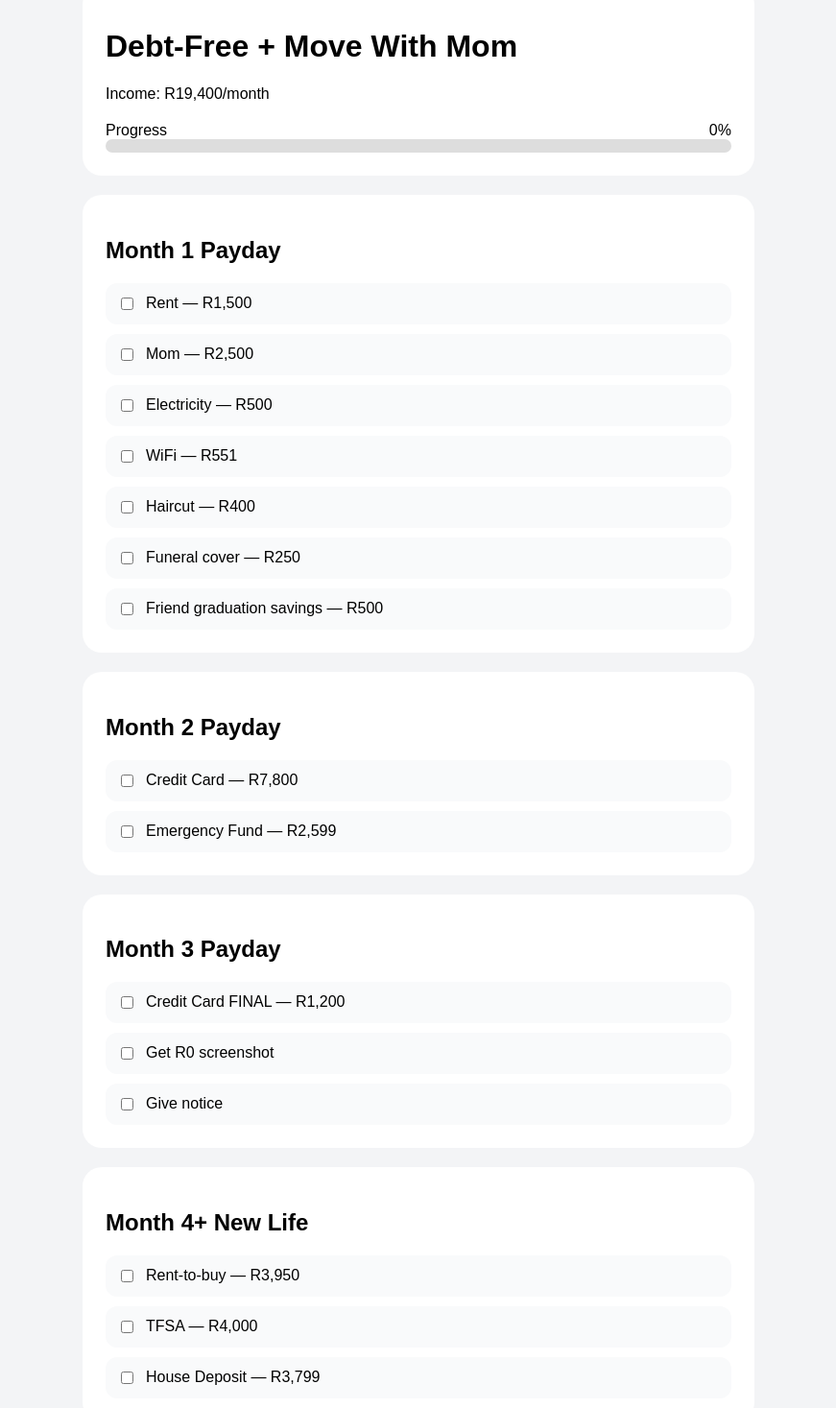
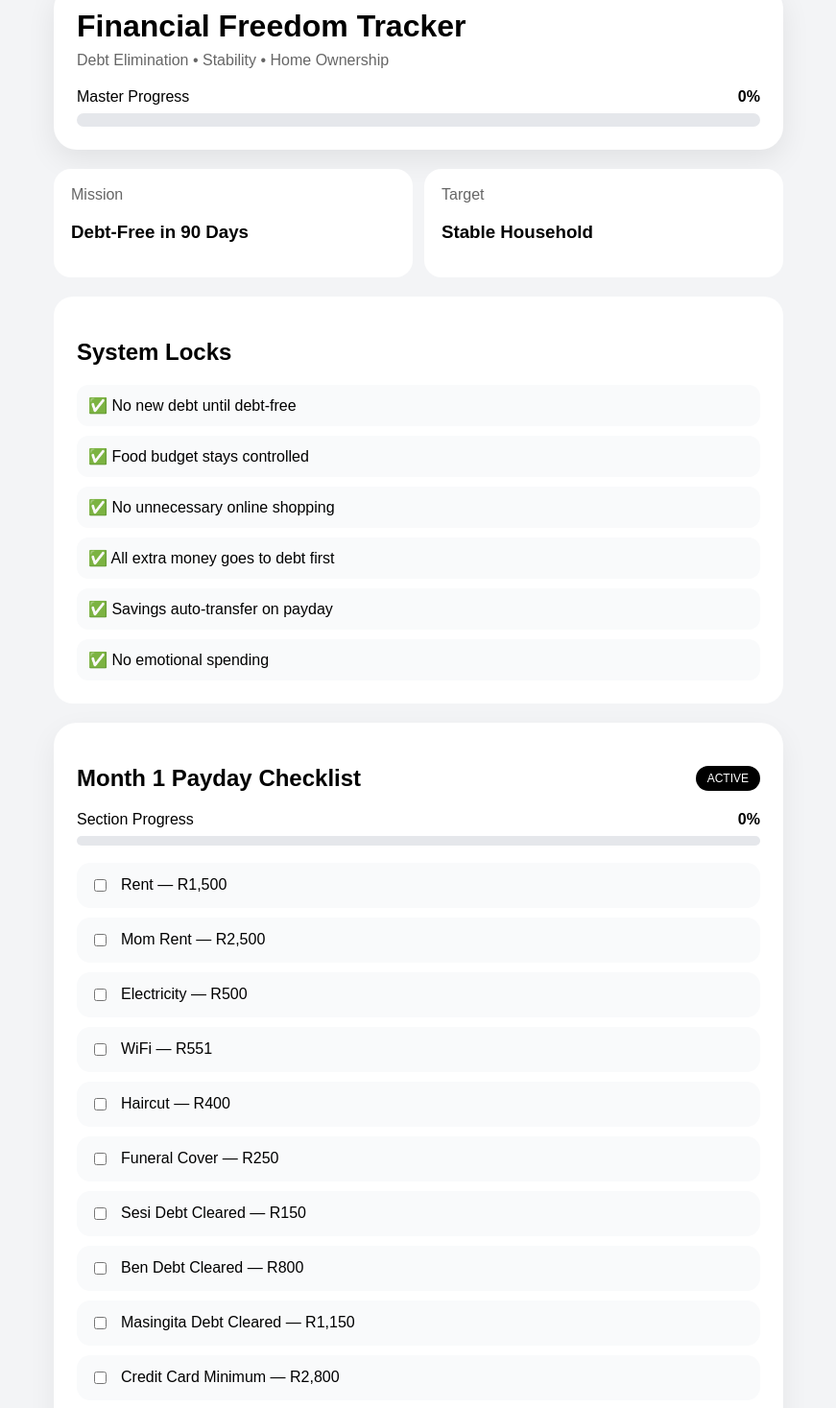
Before and after one commit to IamIssa/debt-tracker, a Next.js app: page / in a window 1280 px wide. Shown: the part 43-1510 px from the top of the page at 96% size, without its empty margins (204-1075 px from the left). Built offline with nearby package versions, Linux system fonts and the light colour scheme.

Commit message:
Update index.js

```diff
--- a/pages/index.js
+++ b/pages/index.js
@@ -1,48 +1,64 @@
 import { useEffect, useMemo, useState } from 'react';
 
-export default function DebtTracker() {
-  const storageKey = 'debt-tracker-progress';
+export default function FinancialFreedomTracker() {
+  const storageKey = 'financial-freedom-tracker';
 
   const sections = [
     {
-      title: 'Month 1 Payday',
+      title: 'Month 1 Payday Checklist',
       items: [
         'Rent — R1,500',
-        'Mom — R2,500',
+        'Mom Rent — R2,500',
         'Electricity — R500',
         'WiFi — R551',
         'Haircut — R400',
-        'Funeral cover — R250',
-        'Friend graduation savings — R500',
+        'Funeral Cover — R250',
+        'Sesi Debt Cleared — R150',
+        'Ben Debt Cleared — R800',
+        'Masingita Debt Cleared — R1,150',
+        'Credit Card Minimum — R2,800',
+        'Credit Card Extra — R5,000',
+        'Emergency Fund — R1,799',
+        'Save Proof Screenshots',
+        'Verify Bank Balance',
       ],
     },
     {
-      title: 'Month 2 Payday',
+      title: 'Month 2 Payday Checklist',
       items: [
-        'Credit Card — R7,800',
-        'Emergency Fund — R2,599',
+        'All Bills Paid',
+        'Credit Card Payment — R7,800',
+        'Emergency Fund Contribution',
+        'Keep Buffer Untouched',
+        'Verify Credit Card Balance',
       ],
     },
     {
-      title: 'Month 3 Payday',
+      title: 'Month 3 Payday Checklist',
       items: [
-        'Credit Card FINAL — R1,200',
-        'Get R0 screenshot',
-        'Give notice',
+        'Final Credit Card Payment',
+        'Get R0 Debt Screenshot',
+        'Emergency Fund Boost',
+        'Give Notice',
+        'Confirm 2-Person Move',
+        'Complete Debt-Free Status',
       ],
     },
     {
-      title: 'Month 4+ New Life',
+      title: 'Month 4+ Financial Stability',
       items: [
-        'Rent-to-buy — R3,950',
-        'TFSA — R4,000',
-        'House Deposit — R3,799',
+        'Rent-to-buy Payment',
+        'Food Budget Managed',
+        'Transport Budget Managed',
+        'Emergency Fund Savings',
+        'TFSA Investment',
+        'House Deposit Savings',
+        'Auto Debit Savings Active',
       ],
     },
   ];
 
   const allItems = sections.flatMap((s) => s.items);
-
   const [checked, setChecked] = useState({});
 
   useEffect(() => {
@@ -73,64 +89,177 @@ export default function DebtTracker() {
     <div
       style={{
         padding: '20px',
-        fontFamily: 'Arial',
         background: '#f3f4f6',
         minHeight: '100vh',
+        fontFamily: 'Arial, sans-serif',
       }}
     >
-      <div style={{ maxWidth: '700px', margin: '0 auto' }}>
+      <div style={{ maxWidth: '760px', margin: '0 auto' }}>
         <div
           style={{
             background: 'white',
+            borderRadius: '24px',
             padding: '24px',
-            borderRadius: '20px',
             marginBottom: '20px',
+            boxShadow: '0 10px 30px rgba(0,0,0,0.08)',
           }}
         >
-          <h1>Debt-Free + Move With Mom</h1>
-          <p>Income: R19,400/month</p>
+          <h1 style={{ margin: 0 }}>Financial Freedom Tracker</h1>
+          <p style={{ color: '#666', marginTop: '8px' }}>
+            Debt Elimination • Stability • Home Ownership
+          </p>
 
           <div style={{ marginTop: '20px' }}>
             <div
               style={{
                 display: 'flex',
                 justifyContent: 'space-between',
+                marginBottom: '8px',
               }}
             >
-              <span>Progress</span>
-              <span>{progress}%</span>
+              <span>Master Progress</span>
+              <strong>{progress}%</strong>
             </div>
 
             <div
               style={{
-                background: '#ddd',
+                background: '#e5e7eb',
                 height: '14px',
-                borderRadius: '20px',
+                borderRadius: '999px',
                 overflow: 'hidden',
               }}
             >
               <div
                 style={{
                   width: `${progress}%`,
+                  height: '14px',
                   background: 'black',
-                  height: '14px',
                 }}
               />
             </div>
           </div>
         </div>
 
-        {sections.map((section, index) => (
+        <div
+          style={{
+            display: 'grid',
+            gridTemplateColumns: '1fr 1fr',
+            gap: '12px',
+            marginBottom: '20px',
+          }}
+        >
+          <div style={{ background: 'white', padding: '18px', borderRadius: '18px' }}>
+            <p style={{ color: '#666', margin: 0 }}>Mission</p>
+            <h3>Debt-Free in 90 Days</h3>
+          </div>
+
+          <div style={{ background: 'white', padding: '18px', borderRadius: '18px' }}>
+            <p style={{ color: '#666', margin: 0 }}>Target</p>
+            <h3>Stable Household</h3>
+          </div>
+        </div>
+
+        <div
+          style={{
+            background: 'white',
+            borderRadius: '20px',
+            padding: '24px',
+            marginBottom: '20px',
+          }}
+        >
+          <h2>System Locks</h2>
+
+          {[
+            'No new debt until debt-free',
+            'Food budget stays controlled',
+            'No unnecessary online shopping',
+            'All extra money goes to debt first',
+            'Savings auto-transfer on payday',
+            'No emotional spending',
+          ].map((rule, idx) => (
+            <div
+              key={idx}
+              style={{
+                background: '#f9fafb',
+                padding: '12px',
+                borderRadius: '12px',
+                marginTop: '10px',
+              }}
+            >
+              ✅ {rule}
+            </div>
+          ))}
+        </div>
+
+        {sections.map((section, index) => {
+          const sectionProgress = Math.round(
+            (section.items.filter((_, idx) => checked[`${section.title}-${idx}`]).length /
+              section.items.length) *
+              100
+          );
+
+          return (
             <div
               key={index}
               style={{
                 background: 'white',
+                borderRadius: '24px',
                 padding: '24px',
-              borderRadius: '20px',
                 marginBottom: '20px',
+                boxShadow: '0 10px 30px rgba(0,0,0,0.06)',
+              }}
+            >
+              <div
+                style={{
+                  display: 'flex',
+                  justifyContent: 'space-between',
+                  alignItems: 'center',
                 }}
               >
                 <h2>{section.title}</h2>
+
+                <div
+                  style={{
+                    background: 'black',
+                    color: 'white',
+                    padding: '6px 12px',
+                    borderRadius: '999px',
+                    fontSize: '12px',
+                  }}
+                >
+                  ACTIVE
+                </div>
+              </div>
+
+              <div style={{ marginBottom: '18px' }}>
+                <div
+                  style={{
+                    display: 'flex',
+                    justifyContent: 'space-between',
+                    marginBottom: '8px',
+                  }}
+                >
+                  <span>Section Progress</span>
+                  <strong>{sectionProgress || 0}%</strong>
+                </div>
+
+                <div
+                  style={{
+                    background: '#e5e7eb',
+                    height: '10px',
+                    borderRadius: '999px',
+                    overflow: 'hidden',
+                  }}
+                >
+                  <div
+                    style={{
+                      width: `${sectionProgress || 0}%`,
+                      height: '10px',
+                      background: 'black',
+                    }}
+                  />
+                </div>
+              </div>
 
               {section.items.map((item, idx) => {
                 const itemKey = `${section.title}-${idx}`;
@@ -140,13 +269,11 @@ export default function DebtTracker() {
                     key={idx}
                     style={{
                       display: 'flex',
-                    gap: '10px',
-                    padding: '12px',
+                      gap: '12px',
+                      padding: '14px',
+                      borderRadius: '14px',
                       marginTop: '10px',
-                    borderRadius: '12px',
-                    background: checked[itemKey]
-                      ? '#dcfce7'
-                      : '#f9fafb',
+                      background: checked[itemKey] ? '#dcfce7' : '#f9fafb',
                     }}
                   >
                     <input
@@ -157,9 +284,8 @@ export default function DebtTracker() {
 
                     <span
                       style={{
-                      textDecoration: checked[itemKey]
-                        ? 'line-through'
-                        : 'none',
+                        textDecoration: checked[itemKey] ? 'line-through' : 'none',
+                        fontWeight: '500',
                       }}
                     >
                       {item}
@@ -167,9 +293,59 @@ export default function DebtTracker() {
                   </label>
                 );
               })}
+
+              <div
+                style={{
+                  marginTop: '18px',
+                  background: '#f9fafb',
+                  padding: '16px',
+                  borderRadius: '16px',
+                }}
+              >
+                <strong>Verification Checklist</strong>
+
+                <div style={{ marginTop: '10px', display: 'grid', gap: '8px' }}>
+                  <div>☐ Payment proof saved</div>
+                  <div>☐ Screenshots backed up</div>
+                  <div>☐ Balances verified</div>
+                  <div>☐ Month completed in app</div>
+                </div>
+              </div>
+            </div>
+          );
+        })}
+
+        <div
+          style={{
+            background: 'white',
+            borderRadius: '24px',
+            padding: '24px',
+            marginBottom: '20px',
+          }}
+        >
+          <h2>Future Vision</h2>
+
+          {[
+            'Own your home',
+            'Zero debt stress',
+            'Stable household',
+            'Growing investments',
+            'Strong emergency reserves',
+          ].map((goal, idx) => (
+            <div
+              key={idx}
+              style={{
+                background: '#f9fafb',
+                padding: '14px',
+                borderRadius: '14px',
+                marginTop: '10px',
+              }}
+            >
+              ⭐ {goal}
             </div>
           ))}
         </div>
       </div>
+    </div>
   );
 }
```
Lines whose indentation alone changed are shown as unchanged.
